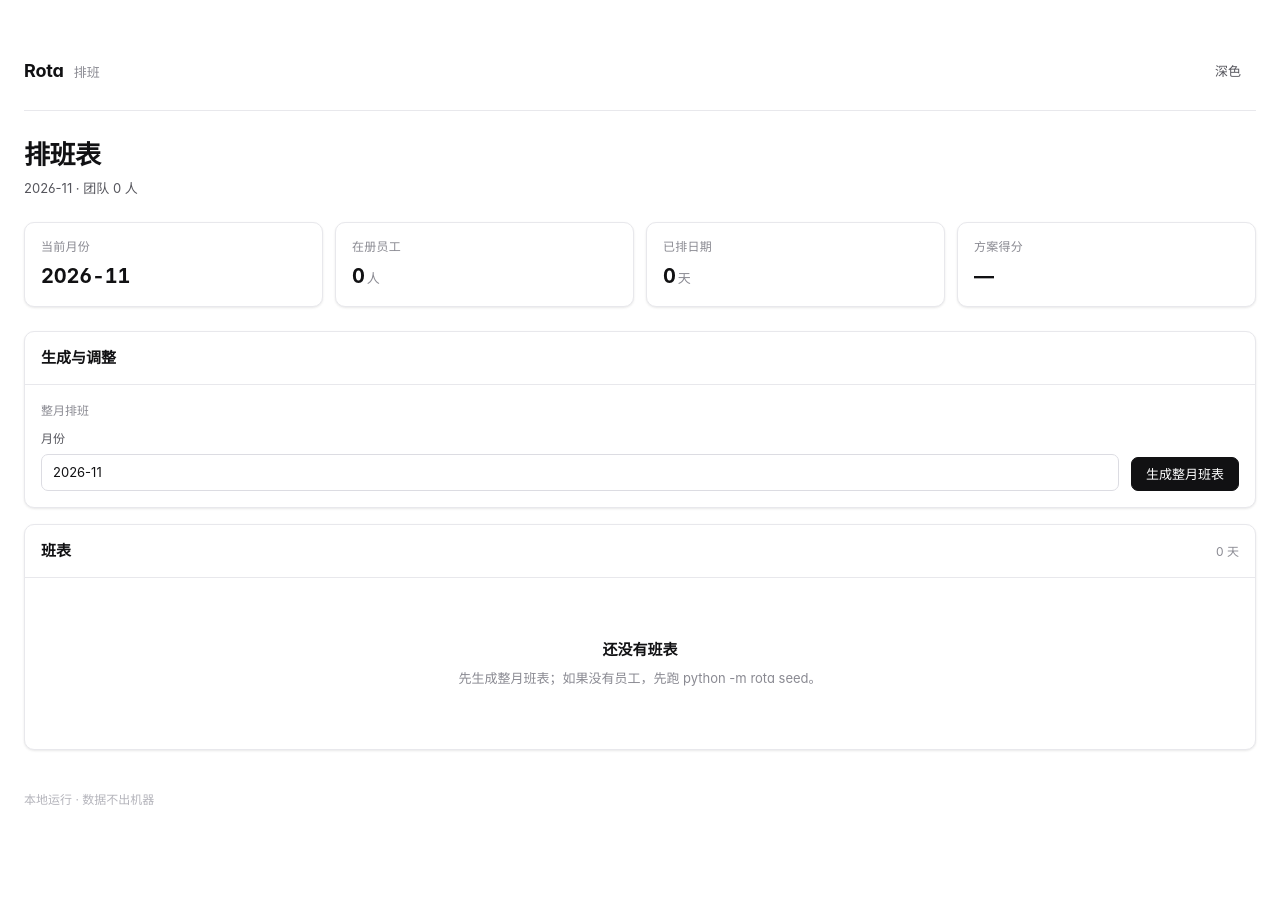
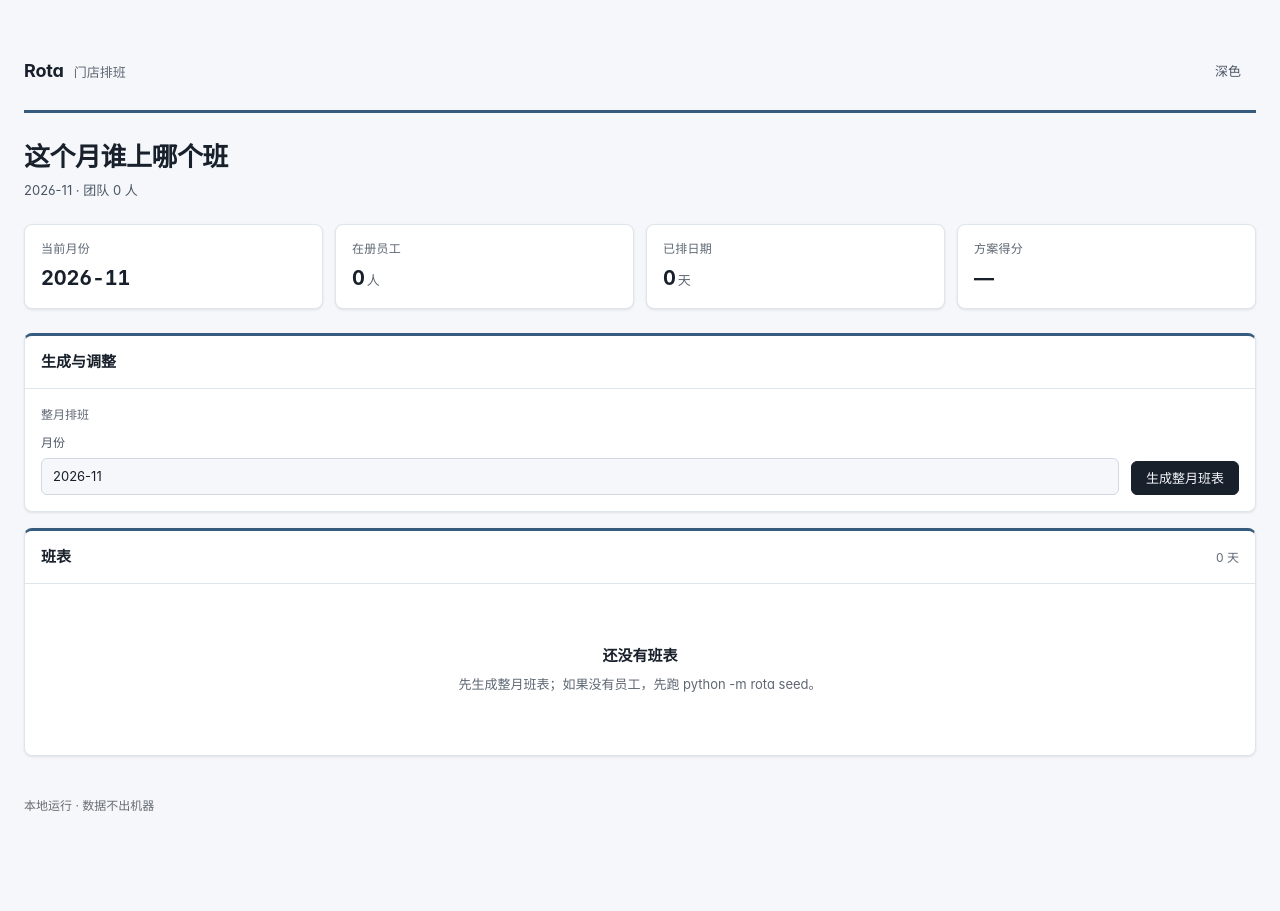
Before and after one commit to wushiyi105-jpg/rota, a FastAPI app: page / in a window 1280 px wide. Before the commit the page ends 805 px from the top, so only its background shows below. Run offline with FastAPI, Linux system fonts and the light colour scheme; parts of the project's set-up code (start-up, migrations or seed data) failed here and were passed over.

Commit message:
feat(ui): 按产品任务重做专属首屏与视觉

```diff
--- /dev/null
+++ b/static/theme.css
@@ -0,0 +1,27 @@
+:root {
+  --bg: #F5F7FA;
+  --bg-subtle: #EEF2F7;
+  --bg-muted: #E2E8F0;
+  --card: #FFFFFF;
+  --text: #18202B;
+  --text-2: #4a5565;
+  --text-3: #5e6774;
+  --text-4: #676c75;
+  --border: #DFE5EC;
+  --border-2: #CFD8E3;
+  --border-3: #BAC6D4;
+  --accent: #375A7F;
+  --accent-soft: #E8EFF6;
+  --accent-ink: #2A4663;
+  --radius: 8px;
+  --radius-sm: 6px;
+  --radius-lg: 12px;
+}
+:root[data-theme="dark"] {
+  --accent: #8FB4D9;
+  --accent-soft: #1B2B3D;
+  --accent-ink: #C7DCF0;
+}
+.topbar { border-bottom: 3px solid var(--accent); }
+.card { border-top: 3px solid var(--accent); }
+.table th { background: #EDF2F8; }
--- a/static/ui.css
+++ b/static/ui.css
@@ -325,3 +325,25 @@ hr.sep { border: 0; border-top: 1px solid var(--border); margin: 24px 0; }
 .board-item:last-child { border-bottom: 0; padding-bottom: 0; }
 .board-item .t { font-size: var(--fs-sm); font-weight: 600; }
 .board-item .why { color: var(--text-3); font-size: var(--fs-xs); margin-top: 2px; line-height: 1.5; }
+
+
+.daywall { display: grid; grid-template-columns: repeat(auto-fit, minmax(112px, 1fr)); gap: 8px; }
+.daytile { border: 1px solid var(--border); border-radius: var(--radius-sm); padding: 10px; background: var(--bg-subtle); min-height: 96px; }
+.daytile .d { font-size: var(--fs-2xs); color: var(--text-3); letter-spacing: .05em; }
+.daytile .shift { margin-top: 5px; font-size: var(--fs-xs); color: var(--text-2); display: flex; gap: 5px; }
+.daytile .shift b { color: var(--text); font-weight: 600; min-width: 28px; }
+.offers { display: grid; grid-template-columns: repeat(auto-fit, minmax(280px, 1fr)); gap: 12px; }
+.offer { border: 1px solid var(--border); border-radius: var(--radius); padding: 16px; background: var(--bg-subtle); }
+.offer .co { font-size: var(--fs-sm); font-weight: 600; }
+.offer .amount { margin: 6px 0 2px; font-size: var(--fs-2xl); font-weight: 650; font-variant-numeric: tabular-nums; letter-spacing: -.02em; }
+.offer .amount small { font-size: var(--fs-xs); font-weight: 500; color: var(--text-3); margin-left: 3px; }
+.offer dl { margin: 12px 0 0; display: grid; grid-template-columns: 1fr auto; gap: 5px; font-size: var(--fs-xs); }
+.offer dt { color: var(--text-3); }
+.offer dd { margin: 0; color: var(--text); font-variant-numeric: tabular-nums; }
+.ticket { border: 2px dashed var(--border-3); border-radius: var(--radius); padding: 16px; background: var(--bg-subtle); }
+.ticket .label { font-size: var(--fs-2xs); letter-spacing: .12em; color: var(--text-3); text-transform: uppercase; }
+.ticket .price { font-family: var(--mono); font-size: var(--fs-3xl); font-weight: 650; letter-spacing: -.03em; margin-top: 4px; }
+.chips { display: flex; flex-wrap: wrap; gap: 6px; margin-bottom: 16px; }
+
+
+.row-end { display: flex; gap: 8px; align-items: center; margin-left: auto; flex: none; }
--- a/templates/_macros.html
+++ b/templates/_macros.html
@@ -7,6 +7,7 @@
   <meta name="viewport" content="width=device-width, initial-scale=1">
   <title>{{ name }} · {{ tagline }}</title>
   <link rel="stylesheet" href="/static/ui.css">
+  <link rel="stylesheet" href="/static/theme.css">
 </head>
 <body>
   <main class="shell{% if wide %} shell--wide{% endif %}">
--- a/templates/index.html
+++ b/templates/index.html
@@ -1,6 +1,6 @@
 {% from "_macros.html" import shell, head, stats, card, tag, empty, note %}
-{% call shell("Rota", "排班", true) %}
-{{ head("排班表", month ~ " · 团队 " ~ staff|length ~ " 人") }}
+{% call shell("Rota", "门店排班", true) %}
+{{ head("这个月谁上哪个班", month ~ " · 团队 " ~ staff|length ~ " 人") }}
 
 {{ stats([
   ("当前月份", month, ""),
@@ -38,15 +38,15 @@
 
 {% call card("班表", rows|length ~ " 天") %}
 {% if rows %}
-<div class="table-wrap">
-  <table class="table">
-    <thead><tr><th>日期</th><th>早班</th><th>晚班</th><th>夜班</th></tr></thead>
-    <tbody>
-      {% for r in rows %}
-      <tr><td class="strong">{{ r.day }}</td><td>{{ r.morning }}</td><td>{{ r.evening }}</td><td>{{ r.night }}</td></tr>
-      {% endfor %}
-    </tbody>
-  </table>
+<div class="daywall">
+  {% for r in rows %}
+  <div class="daytile">
+    <div class="d">{{ r.day }}</div>
+    <div class="shift"><b>早</b>{{ r.morning }}</div>
+    <div class="shift"><b>晚</b>{{ r.evening }}</div>
+    <div class="shift"><b>夜</b>{{ r.night }}</div>
+  </div>
+  {% endfor %}
 </div>
 <div class="form-actions">
   <a class="btn" href="/export.ics?month={{ month }}">导出 ICS</a>
```
